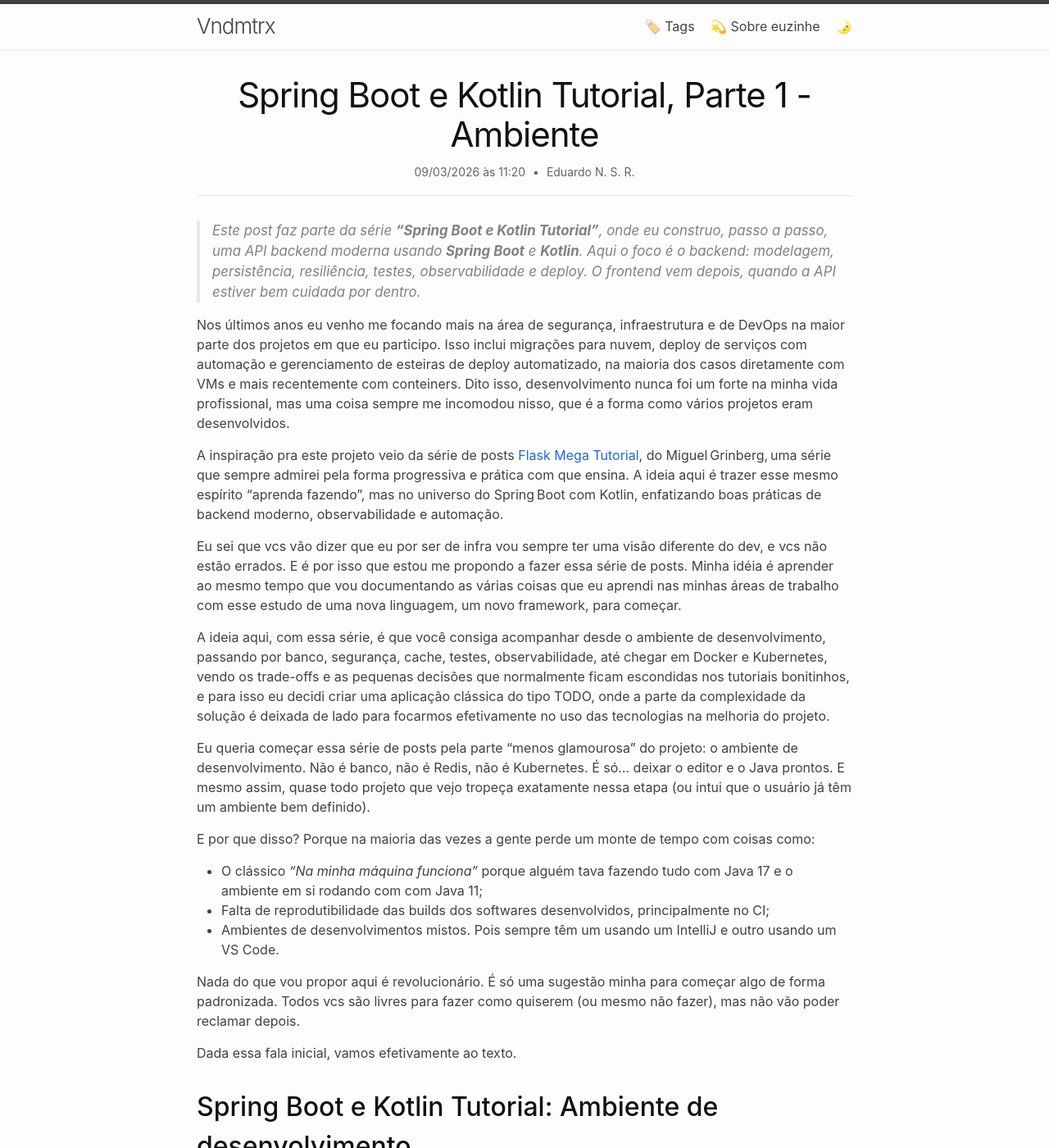
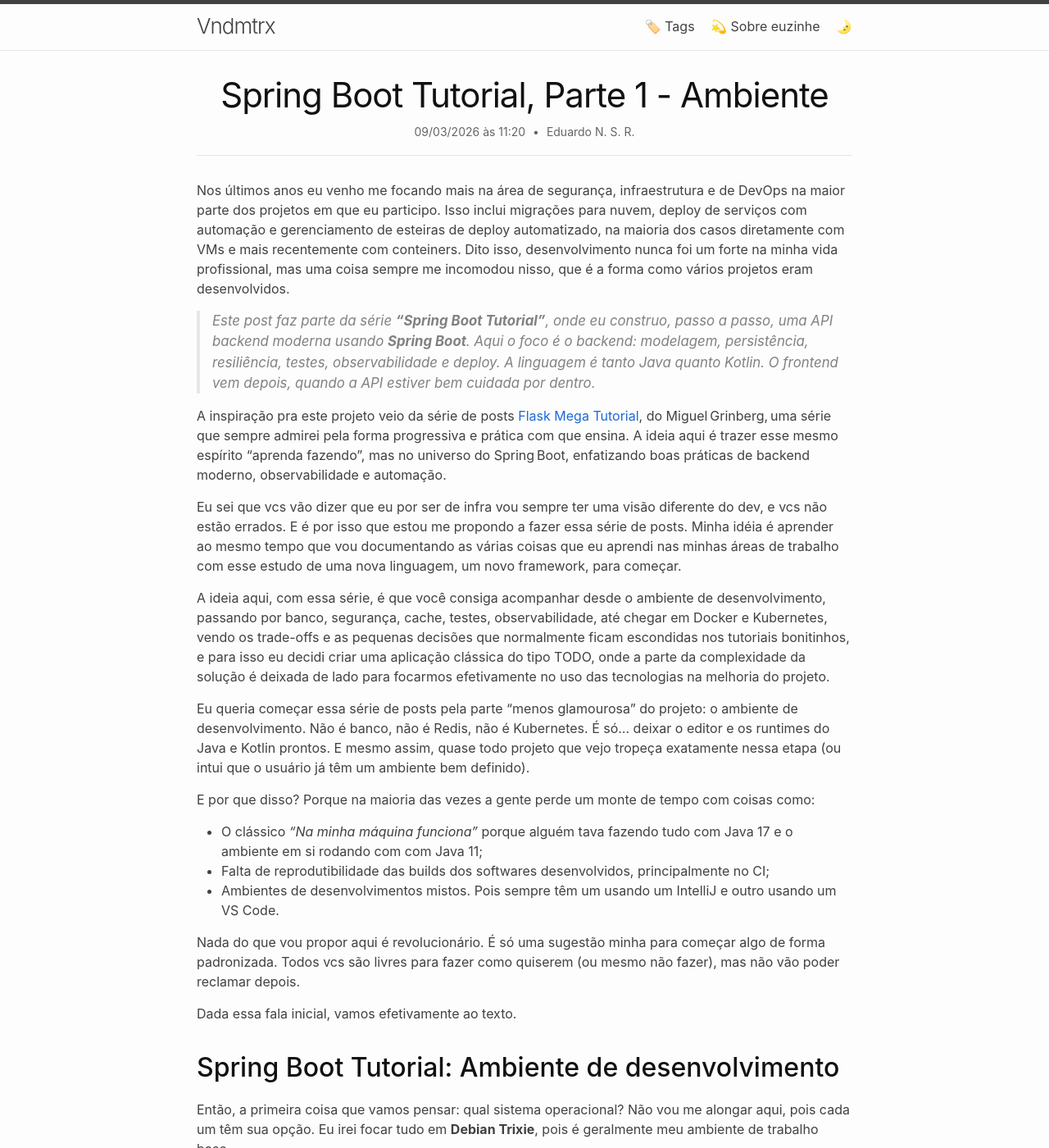
Before and after one commit to vndmtrx/vndmtrx.github.io, a Jekyll site: the page built from _posts/2026-03-09-springboot-tutorial.md, in a window 1280 px wide and 1400 px high. Shown: the whole window at 82% size. Built offline with Jekyll 4.4.1, drawn with Linux system fonts in a browser that asks for light colours; nearby versions of some CDN libraries; some of the changed text lies outside the part shown.

Commit message:
Ajustes no artigo

````diff
--- a/_posts/2026-03-09-kotlin-tutorial.md
+++ b/_posts/2026-03-09-springboot-tutorial.md
@@ -1,27 +1,27 @@
 ---
 layout: post
-title: "Spring Boot e Kotlin Tutorial, Parte 1 - Ambiente"
+title: "Spring Boot Tutorial, Parte 1 - Ambiente"
 subtitle: "Construindo o ambiente de desenvolvimento"
 author:
 - "Eduardo N. S. R."
 date: 2026-03-09 11:20:00
-permalink: /posts/spring-boot-kotlin-tutorial-parte-1-ambiente/
-tags: [Spring Boot, Kotlin, Backend, API]
-series: Spring Boot e Kotlin Tutorial
+permalink: /posts/spring-boot-tutorial-parte-1-ambiente/
+tags: [Spring Boot, Java, Kotlin]
+series: Spring Boot Tutorial
 ---
-
-> Este post faz parte da série **“Spring Boot e Kotlin Tutorial”**, onde eu construo, passo a passo, uma API backend moderna usando **Spring Boot** e **Kotlin**.
-> Aqui o foco é o backend: modelagem, persistência, resiliência, testes, observabilidade e deploy. O frontend vem depois, quando a API estiver bem cuidada por dentro.
 
 Nos últimos anos eu venho me focando mais na área de segurança, infraestrutura e de DevOps na maior parte dos projetos em que eu participo. Isso inclui migrações para nuvem, deploy de serviços com automação e gerenciamento de esteiras de deploy automatizado, na maioria dos casos diretamente com VMs e mais recentemente com conteiners. Dito isso, desenvolvimento nunca foi um forte na minha vida profissional, mas uma coisa sempre me incomodou nisso, que é a forma como vários projetos eram desenvolvidos.
 
-A inspiração pra este projeto veio da série de posts [Flask Mega Tutorial](https://blog.miguelgrinberg.com/post/the-flask-mega-tutorial-part-i-hello-world), do Miguel Grinberg, uma série que sempre admirei pela forma progressiva e prática com que ensina. A ideia aqui é trazer esse mesmo espírito “aprenda fazendo”, mas no universo do Spring Boot com Kotlin, enfatizando boas práticas de backend moderno, observabilidade e automação.
+> Este post faz parte da série **“Spring Boot Tutorial”**, onde eu construo, passo a passo, uma API backend moderna usando **Spring Boot**.
+> Aqui o foco é o backend: modelagem, persistência, resiliência, testes, observabilidade e deploy. A linguagem é tanto Java quanto Kotlin. O frontend vem depois, quando a API estiver bem cuidada por dentro.
+
+A inspiração pra este projeto veio da série de posts [Flask Mega Tutorial](https://blog.miguelgrinberg.com/post/the-flask-mega-tutorial-part-i-hello-world), do Miguel Grinberg, uma série que sempre admirei pela forma progressiva e prática com que ensina. A ideia aqui é trazer esse mesmo espírito “aprenda fazendo”, mas no universo do Spring Boot, enfatizando boas práticas de backend moderno, observabilidade e automação.
 
 Eu sei que vcs vão dizer que eu por ser de infra vou sempre ter uma visão diferente do dev, e vcs não estão errados. E é por isso que estou me propondo a fazer essa série de posts. Minha idéia é aprender ao mesmo tempo que vou documentando as várias coisas que eu aprendi nas minhas áreas de trabalho com esse estudo de uma nova linguagem, um novo framework, para começar.
 
 A ideia aqui, com essa série, é que você consiga acompanhar desde o ambiente de desenvolvimento, passando por banco, segurança, cache, testes, observabilidade, até chegar em Docker e Kubernetes, vendo os trade-offs e as pequenas decisões que normalmente ficam escondidas nos tutoriais bonitinhos, e para isso eu decidi criar uma aplicação clássica do tipo TODO, onde a parte da complexidade da solução é deixada de lado para focarmos efetivamente no uso das tecnologias na melhoria do projeto.
 
-Eu queria começar essa série de posts pela parte “menos glamourosa” do projeto: o ambiente de desenvolvimento. Não é banco, não é Redis, não é Kubernetes. É só... deixar o editor e o Java prontos. E mesmo assim, quase todo projeto que vejo tropeça exatamente nessa etapa (ou intui que o usuário já têm um ambiente bem definido).
+Eu queria começar essa série de posts pela parte “menos glamourosa” do projeto: o ambiente de desenvolvimento. Não é banco, não é Redis, não é Kubernetes. É só... deixar o editor e os runtimes do Java e Kotlin prontos. E mesmo assim, quase todo projeto que vejo tropeça exatamente nessa etapa (ou intui que o usuário já têm um ambiente bem definido).
 
 E por que disso? Porque na maioria das vezes a gente perde um monte de tempo com coisas como:
 - O clássico *“Na minha máquina funciona”* porque alguém tava fazendo tudo com Java 17 e o ambiente em si rodando com com Java 11;
@@ -32,11 +32,11 @@ Nada do que vou propor aqui é revolucionário. É só uma sugestão minha para
 
 Dada essa fala inicial, vamos efetivamente ao texto.
 
-## Spring Boot e Kotlin Tutorial: Ambiente de desenvolvimento
+## Spring Boot Tutorial: Ambiente de desenvolvimento
 
-Então, a primeira coisa que vamos pensar: qual sistema operacional? Não vou me alongar aqui, pois cada um têm sua opção. Eu irei focar tudo em Debian trixie, pois é geralmente meu ambiente de trabalho base.
+Então, a primeira coisa que vamos pensar: qual sistema operacional? Não vou me alongar aqui, pois cada um têm sua opção. Eu irei focar tudo em **Debian Trixie**, pois é geralmente meu ambiente de trabalho base.
 
-A primeira coisa que eu faço aqui é instalar o [SDKMAN](https://sdkman.io/). Ele é um gerenciador de SDKs do Java que permite, entre outras coisas, vc ter várias versões diferentes do mesmo software. A instalação é simples de boba:
+A primeira coisa que eu faço aqui é instalar o **[SDKMAN](https://sdkman.io/)**. Ele é um gerenciador de SDKs do ambiente do Java que permite, entre outras coisas, vc ter várias versões diferentes do mesmo software. A instalação é simples de boba:
 
 ```bash
 $ curl -s "https://get.sdkman.io" | bash
@@ -97,13 +97,15 @@ java=24-tem
 
 Isso permite que os comandos de shell rodados no escopo do projeto sempre usem a versão Java correta e inclusive a instalação das dependências com o comando `sdk env install`.
 
+É importante citar também que não precisa ser só o Java. Ele têm vários runtimes para instalar, como o Kotlin, o SpringBoot, o Gradle, o Maven, entre outros. Você pode ver usando o comando `sdk list`, que irá mostrar todos os runtimes disponíveis.
+
 Feito isso, e após a configuração do ambiente base pelo script de instalação, estamos prontos para a próxima etapa.
 
 ### Instalação do VS Codium
 
 Agora que temos o JDK sob controle, a próxima opção nossa é o Editor de Código. Aqui eu vou sugerir o uso do VS Codium, só pq ele é Open Source e livre das telemetrias da Micro$oft. Além de tudo ele é leve e fácil de mexer.
 
-No Debian Trixie, a instalação é super fácil:
+No **Debian Trixie**, a instalação é super fácil:
 
 ```bash
 $ sudo extrepo enable vscodium
@@ -135,6 +137,6 @@ Com essas extensões instaladas, o Codium já traz autocompletar, debug e suport
 
 Aqui chegamos ao final desse primeiro post, que é curto mas é para falar um pouco sobre a criação de ambientes iniciais.
 
-Olhando o que montamos, vejo algo simples mas que resolve o essencial: reprodutibilidade. Não é sobre ter o editor mais caro ou a distro perfeita, mas criar um espaço onde o foco vai pro código: O Java sempre o esperado, a navegação fluida no Spring. É o tipo de base que, na prática, evita horas perdidas com "na minha máquina roda", deixando energia pra decisões que realmente importam, que é o estudo do Spring Boot, do Kotlin e de como criar uma aplicação resiliente com esses dois.
+Olhando o que montamos, vejo algo simples mas que resolve o essencial: reprodutibilidade. Não é sobre ter o editor mais caro ou a distro perfeita, mas criar um espaço onde o foco vai pro código: O Java sempre o esperado, a navegação fluida no Spring. É o tipo de base que, na prática, evita horas perdidas com "na minha máquina roda", deixando energia pra decisões que realmente importam, que é o estudo do Spring Boot, seja com Java ou Kotlin, e de como criar uma aplicação resiliente com esses dois.
 
 A internet tá cheia de tutoriais sobre Spring Boot (e LLMs que geram código inteiro num piscar de olhos). Então por que isso aqui? Pra mim, é forma de estudar: escrevendo pra outros, organizo ideias, testo na prática e descubro os bugs que não aparecem no `^C` / `^V`. Se ajudar alguém a pular uma armadilha ou repensar o setup, já valeu. Na Parte 2, iremos tratar do setup inicial do projeto no Spring Initializr e nosso primeiro endpoint.
````
Also changed, not shown: other parts of _posts/2026-03-09-springboot-tutorial.md (+2 -2 lines).
